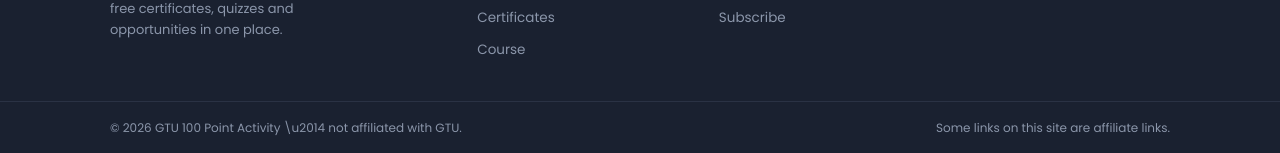
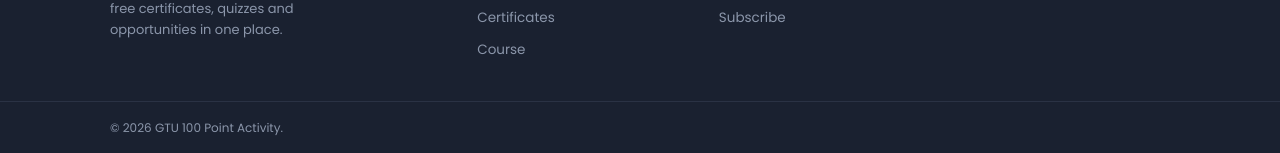
Before and after one commit to gtupyq/gtu-100-point-activity, a plain HTML site: page index.html in a window 1280 px wide. Shown: the part 2970-3123 px from the top of the page. Drawn offline with Linux system fonts and the light colour scheme.

Commit message:
Update index.html

```diff
--- a/index.html
+++ b/index.html
@@ -130,8 +130,8 @@
   </div>
   <div class="footer-bottom">
     <div class="container">
-      <span>&copy; <span id="footer-year"></span> GTU 100 Point Activity \u2014 not affiliated with GTU.</span>
-      <span>Some links on this site are affiliate links.</span>
+      <span>&copy; <span id="footer-year"></span> GTU 100 Point Activity.</span>
+
     </div>
   </div>
 </footer>
```
